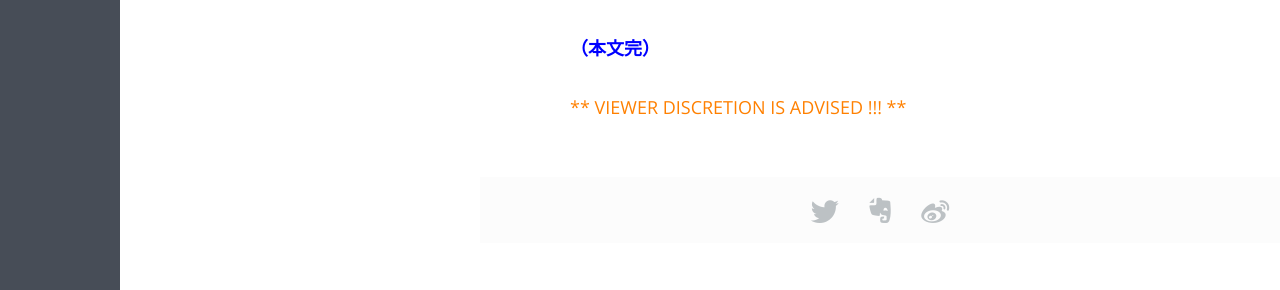
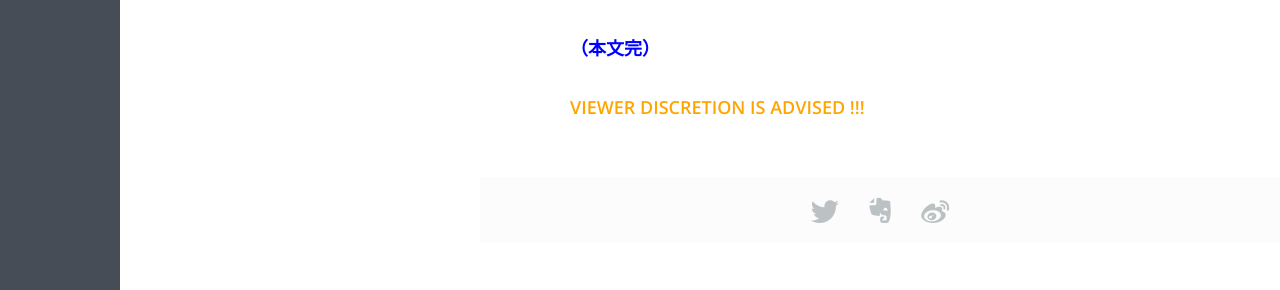
Before and after one commit to fzuo/baimafujinji, a Jekyll site: the page built from _posts/essay/2010-11-19-general-wait-essay.md, in a window 1280 px wide. Shown: the part 2735-3025 px from the top of the page. Built offline with Jekyll 4.4.1, drawn with Linux system fonts in a browser that asks for light colours; some web fonts are replaced.

Commit message:
Update 2010-11-19-general-wait-essay.md

```diff
--- a/_posts/essay/2010-11-19-general-wait-essay.md
+++ b/_posts/essay/2010-11-19-general-wait-essay.md
@@ -39,4 +39,4 @@ keywords: Vim
 
 <span style="color:blue">**（本文完）**</span>
 
-<span style="color:#FF8000">** VIEWER DISCRETION IS ADVISED !!! **</span>
+**<span style="color:Orange"> VIEWER DISCRETION IS ADVISED !!! </span>**
```
